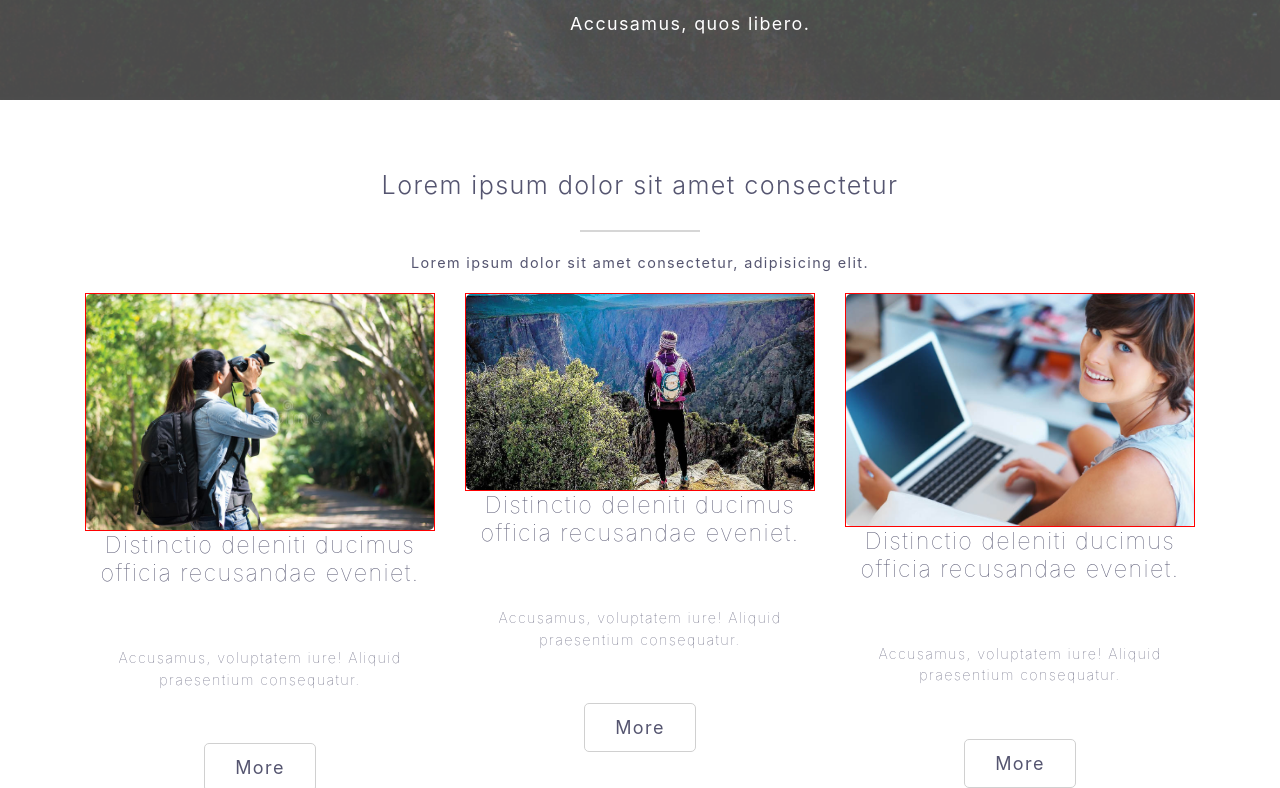
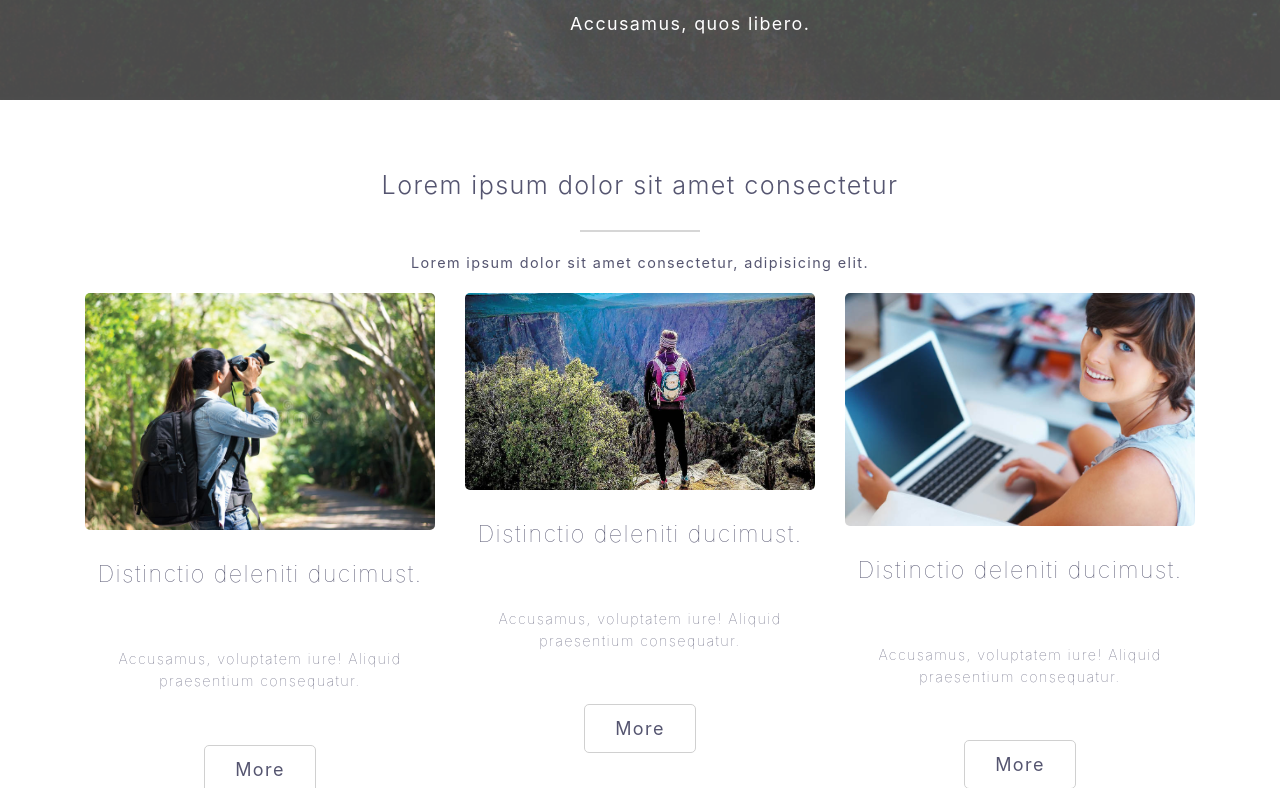
Before and after one commit to alexabush/photon-website, a React (Create React App) app: page / in a window 1280 px wide. Shown: the part 1936-2724 px from the top of the page. Built offline with nearby package versions, Linux system fonts and the light colour scheme.

Commit message:
trying to get object-fit to work

```diff
--- a/src/App.css
+++ b/src/App.css
@@ -135,13 +135,13 @@ p {
 }
 
 .ImgH2P__h2 {
-  font-size: 4.5vw;
+  font-size: 1.4vw;
   font-weight: 100;
-  margin-bottom: 30px;
+  margin-top: 30px;
 }
 
 .ImgH2P__p {
-  font-size: 2.3vw;
+  font-size: 0.7rem;
   padding-top: 30px;
 }
 
@@ -409,24 +409,12 @@ i {
   } */
 
   .ImgH2PBtn__img-container {
-    /* object-fit: cover; */
-    border: 1px solid red;
-    /* object-position: 50% 50%; */
-    /* padding: 5px; */
-    /* width: 300px; */
-    /* height: 300px; */
+    /* height: 200px; */
   }
 
   .ImgH2PBtn__img {
     /* object-fit: cover; */
-    /* object-position: 50% 50%; */
-
-    /* width: 100%; */
   }
-  /*
-  .ImgH2P-Text-Container {
-    text-align: center;
-  } */
 
   .ImgH2P__p {
     font-size: 0.8rem;
--- a/src/components/organisms/ImgH2PBtn.js
+++ b/src/components/organisms/ImgH2PBtn.js
@@ -10,7 +10,7 @@ class ImgH2PBtn extends Component {
         </div>
         <div className="ImgH2PBtn__Text-Container">
           <h2 className="ImgH2P__h2 ImgH2PBtn__h2 text-grey">
-            Distinctio deleniti ducimus officia recusandae eveniet.
+            Distinctio deleniti ducimust.
           </h2>
           <p className="ImgH2P__p text-grey">
             Accusamus, voluptatem iure! Aliquid praesentium consequatur.
```
